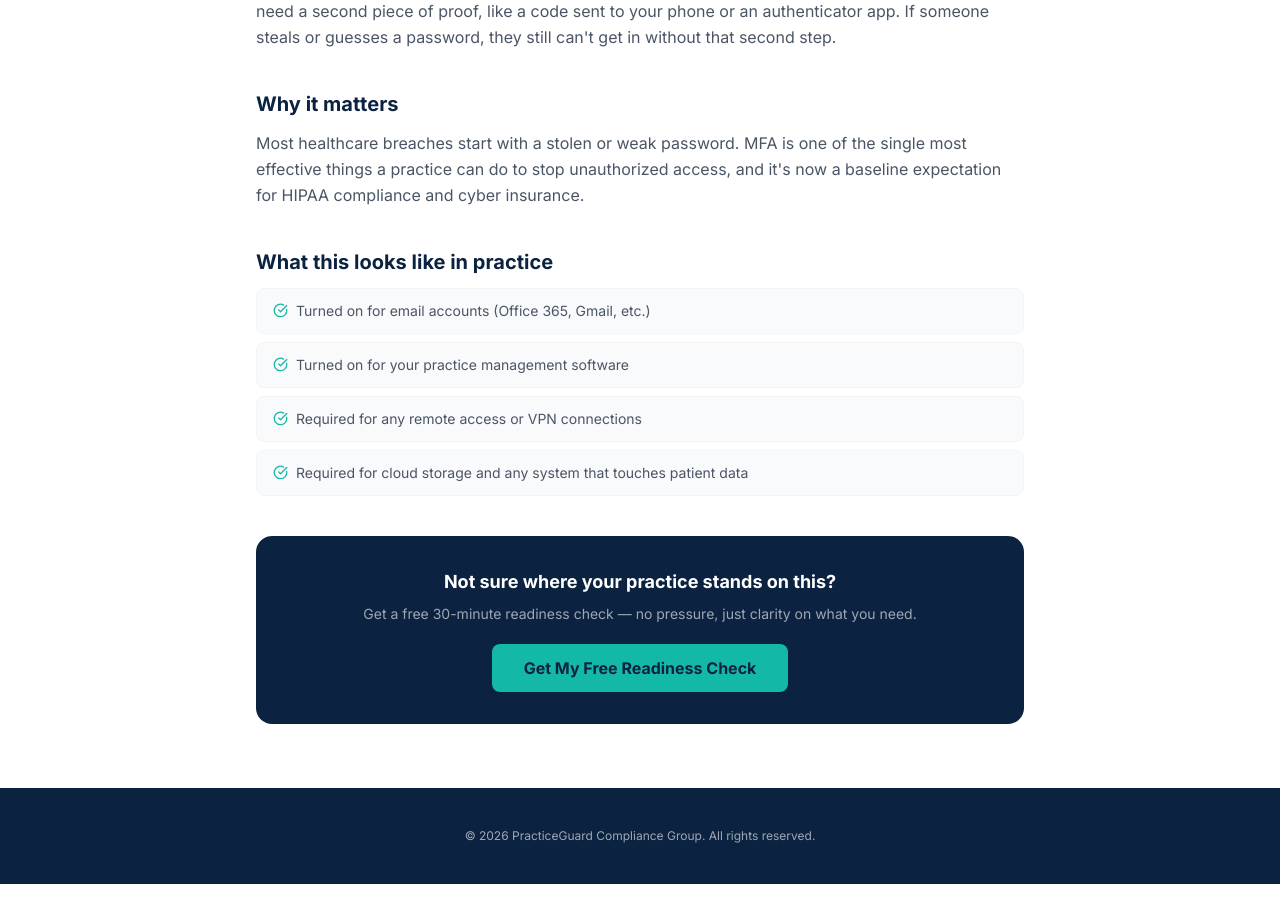
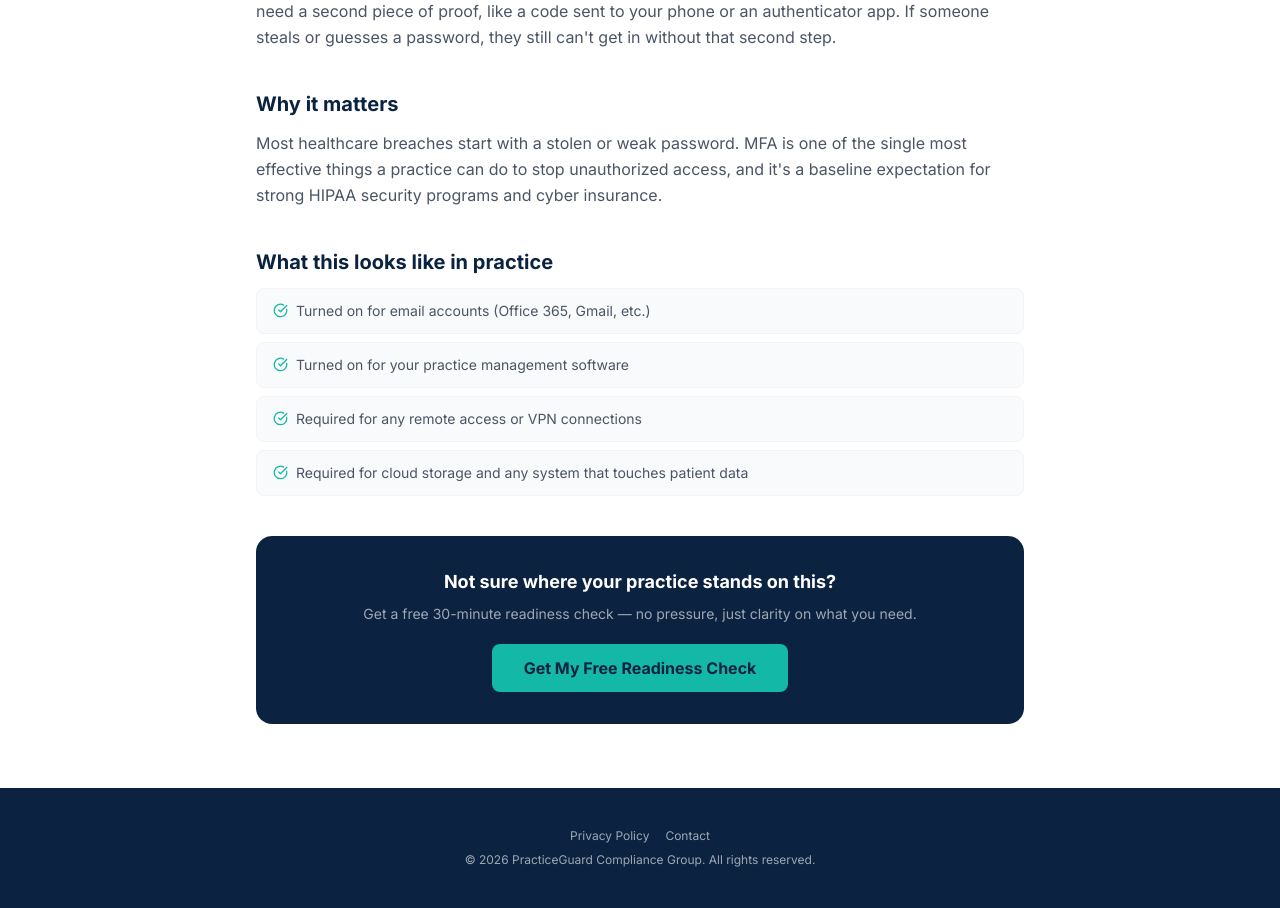
Before and after one commit to ApexDigital76/practiceguard-app, a Next.js app: page /changes/multi-factor-authentication in a window 1280 px wide. Shown: the part 480-1388 px from the top of the page. Before the commit the page ends 1364 px from the top, so only its background shows below. Built offline with nearby package versions, Linux system fonts and the light colour scheme.

Commit message:
Soften HIPAA proposed-rule language on change detail pages; add privacy footer links

```diff
--- a/app/changes/[slug]/page.tsx
+++ b/app/changes/[slug]/page.tsx
@@ -14,7 +14,7 @@ const TOPICS: Record<string, {
     title: 'Multi-Factor Authentication',
     tagline: 'A second login step that stops stolen passwords from being enough.',
     whatItIs: 'Multi-Factor Authentication (MFA) means that logging in takes more than just a password — you also need a second piece of proof, like a code sent to your phone or an authenticator app. If someone steals or guesses a password, they still can\'t get in without that second step.',
-    whyItMatters: 'Most healthcare breaches start with a stolen or weak password. MFA is one of the single most effective things a practice can do to stop unauthorized access, and it\'s now a baseline expectation for HIPAA compliance and cyber insurance.',
+    whyItMatters: 'Most healthcare breaches start with a stolen or weak password. MFA is one of the single most effective things a practice can do to stop unauthorized access, and it\'s a baseline expectation for strong HIPAA security programs and cyber insurance.',
     whatItLooksLike: [
       'Turned on for email accounts (Office 365, Gmail, etc.)',
       'Turned on for your practice management software',
@@ -38,7 +38,7 @@ const TOPICS: Record<string, {
     title: 'Vulnerability Scanning',
     tagline: 'An automated check for weak spots in your network before hackers find them.',
     whatItIs: 'A vulnerability scan is an automated tool that checks your network, computers, and connected devices for known security weaknesses — like outdated software, missing patches, or misconfigured settings — and produces a report of what needs fixing.',
-    whyItMatters: 'New security weaknesses are discovered constantly. A network that was clean six months ago can have new exploitable gaps today. Regular scanning catches these before an attacker does, and quarterly scans are now a baseline requirement under the 2026 HIPAA Security Rule.',
+    whyItMatters: 'New security weaknesses are discovered constantly. A network that was clean six months ago can have new exploitable gaps today. Regular scanning catches these before an attacker does, and regular scanning is a proposed requirement under the HIPAA Security Rule updates — and already expected by many insurers and auditors.',
     whatItLooksLike: [
       'Scans run quarterly across your entire network',
       'A report ranking issues by severity (critical, high, medium, low)',
@@ -50,7 +50,7 @@ const TOPICS: Record<string, {
     title: 'Penetration Testing',
     tagline: 'A simulated, hands-on hack to find what an automated scan would miss.',
     whatItIs: 'A penetration test (or "pen test") is a controlled, ethical hacking exercise where a security professional actively tries to break into your systems the way a real attacker would. Unlike an automated vulnerability scan, a pen test is hands-on and digs deeper to confirm whether a weakness can actually be exploited.',
-    whyItMatters: 'Insurance carriers and OCR auditors increasingly want proof that your defenses have been tested under real attack conditions, not just scanned. An annual pen test is now expected for practices seeking cyber insurance or demonstrating full compliance.',
+    whyItMatters: 'Insurance carriers and OCR auditors increasingly want proof that your defenses have been tested under real attack conditions, not just scanned. An annual pen test is increasingly expected for practices seeking cyber insurance or demonstrating a mature security program.',
     whatItLooksLike: [
       'Performed once a year by a qualified third party',
       'A written report of what was tested and what was found',
@@ -100,7 +100,7 @@ export default async function ChangeDetailPage({ params }: { params: Promise<{ s
       <section className="bg-[#0b2340] text-white py-16 px-6">
         <div className="max-w-3xl mx-auto">
           <Link href="/#changes" className="inline-flex items-center gap-2 text-white/60 hover:text-white text-sm mb-6">
-            <ArrowLeft size={14} /> Back to What&apos;s Changing
+            <ArrowLeft size={14} /> Back to What&apos;s Proposed to Change
           </Link>
           <h1 className="text-3xl md:text-4xl font-bold mb-3 leading-tight">{topic.title}</h1>
           <p className="text-white/70 text-lg">{topic.tagline}</p>
@@ -142,7 +142,13 @@ export default async function ChangeDetailPage({ params }: { params: Promise<{ s
       </section>
 
       <footer className="bg-[#0b2340] text-white/60 py-10 px-6">
-        <div className="max-w-4xl mx-auto text-xs text-center">© {new Date().getFullYear()} PracticeGuard Compliance Group. All rights reserved.</div>
+        <div className="max-w-4xl mx-auto text-xs text-center space-y-2">
+          <div className="flex justify-center gap-4">
+            <Link href="/privacy" className="hover:text-white">Privacy Policy</Link>
+            <Link href="/#contact" className="hover:text-white">Contact</Link>
+          </div>
+          <div>© {new Date().getFullYear()} PracticeGuard Compliance Group. All rights reserved.</div>
+        </div>
       </footer>
     </div>
   )
```
